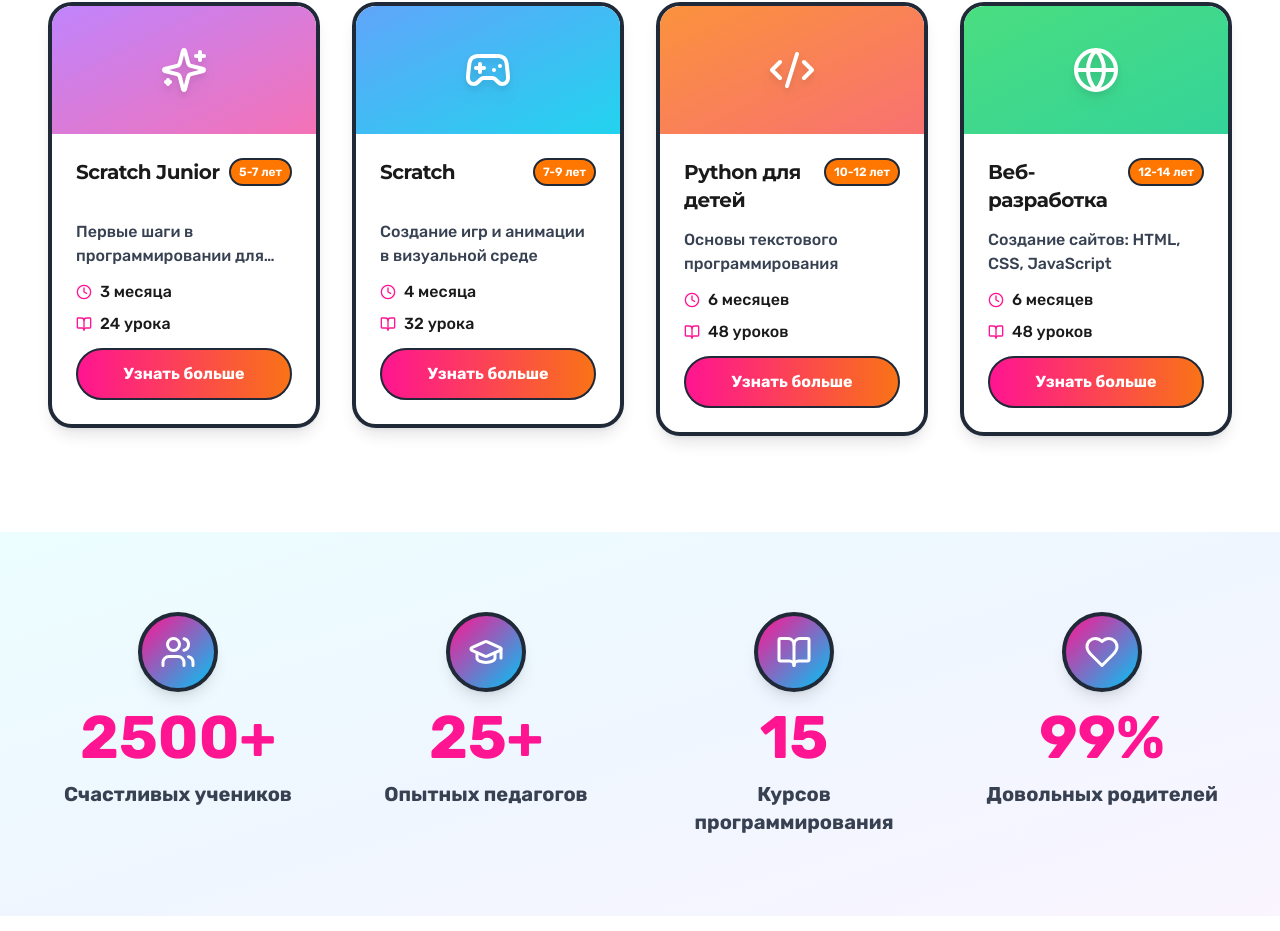
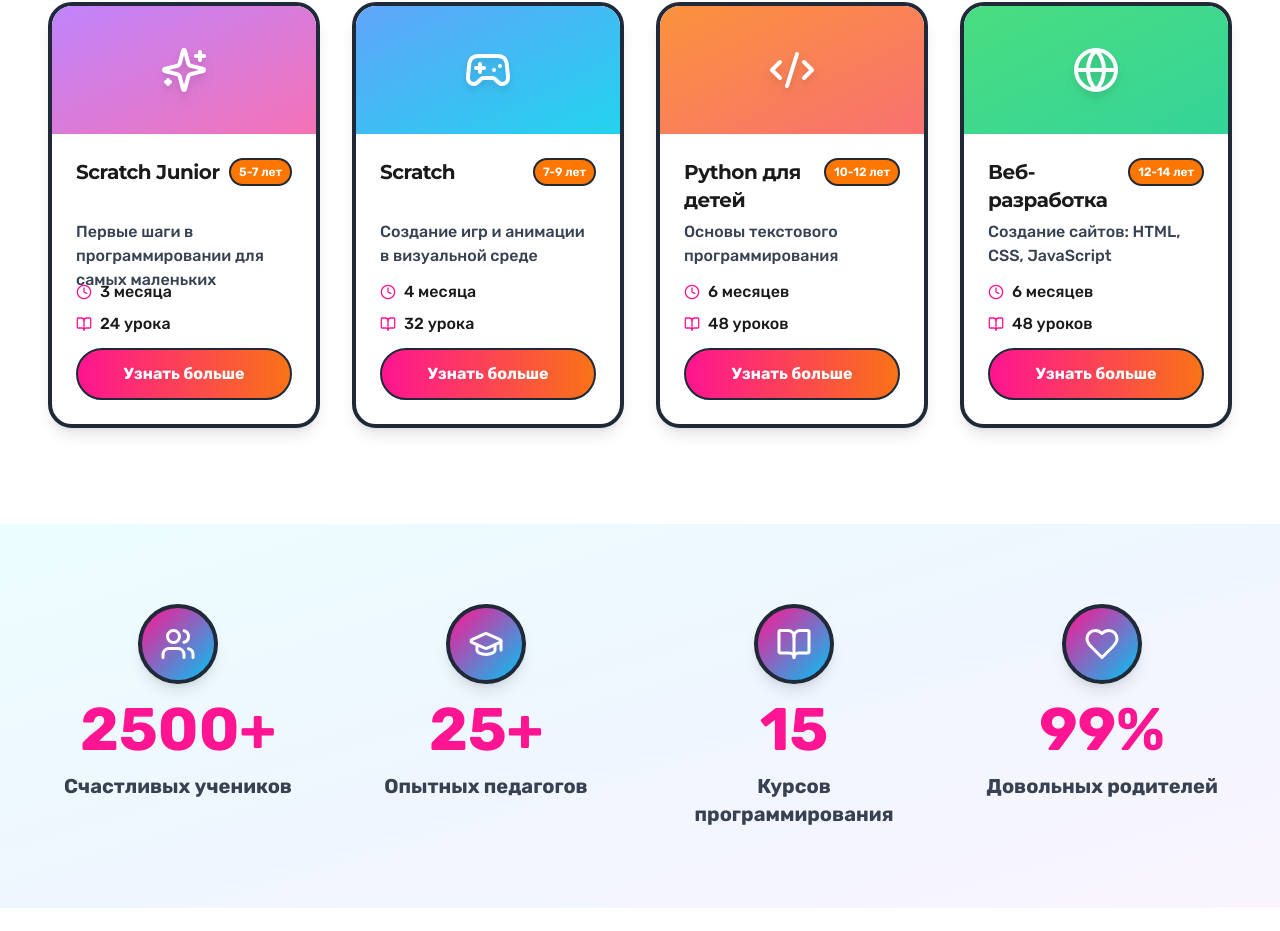
Before and after one commit to pr-poehali-dev/hello-code-conversion-boost, a React (Vite) app: page / in a window 1280 px wide. Shown: the part 1899-2830 px from the top of the page. Built offline with nearby package versions, Linux system fonts and the light colour scheme.

Commit message:
Выровнять кнопки курсов горизонтально

```diff
--- a/src/pages/Index.tsx
+++ b/src/pages/Index.tsx
@@ -404,14 +404,15 @@ const Index = () => {
                     <div className={`h-24 md:h-32 flex items-center justify-center bg-gradient-to-br ${course.color}`}>
                       <Icon name={course.icon} className="text-white drop-shadow-lg" size={48} />
                     </div>
+                    <div className="flex-grow flex flex-col">
                       <CardHeader className="pb-3">
                         <div className="flex justify-between items-start mb-2">
-                        <CardTitle className="text-lg md:text-xl font-bold leading-tight flex-1 min-h-[3.5rem] md:min-h-[3rem]">{course.title}</CardTitle>
-                        <Badge className="bg-secondary text-white border-2 border-gray-800 text-xs px-2 py-1 whitespace-nowrap ml-2">{course.age}</Badge>
+                          <CardTitle className="text-lg md:text-xl font-bold leading-tight flex-1 h-14 md:h-12">{course.title}</CardTitle>
+                          <Badge className="bg-secondary text-white border-2 border-gray-800 text-xs px-2 py-1 whitespace-nowrap ml-2 h-fit">{course.age}</Badge>
                         </div>
-                      <CardDescription className="text-sm md:text-base font-medium text-gray-700 line-clamp-2 min-h-[2.5rem] md:min-h-[3rem]">{course.description}</CardDescription>
+                        <CardDescription className="text-sm md:text-base font-medium text-gray-700 h-12 md:h-12">{course.description}</CardDescription>
                       </CardHeader>
-                    <CardContent className="space-y-2 pb-3 flex-grow">
+                      <CardContent className="space-y-2 pb-3 mt-auto">
                         <div className="flex items-center gap-2 text-sm md:text-base font-medium">
                           <Icon name="Clock" size={16} className="text-primary flex-shrink-0" />
                           <span>{course.duration}</span>
@@ -421,6 +422,7 @@ const Index = () => {
                           <span>{course.lessons}</span>
                         </div>
                       </CardContent>
+                    </div>
                     <CardFooter className="pt-0 mt-auto">
                       <Button
                         onClick={() => toggleCard(index)}
```
Lines whose indentation alone changed are shown as unchanged.
